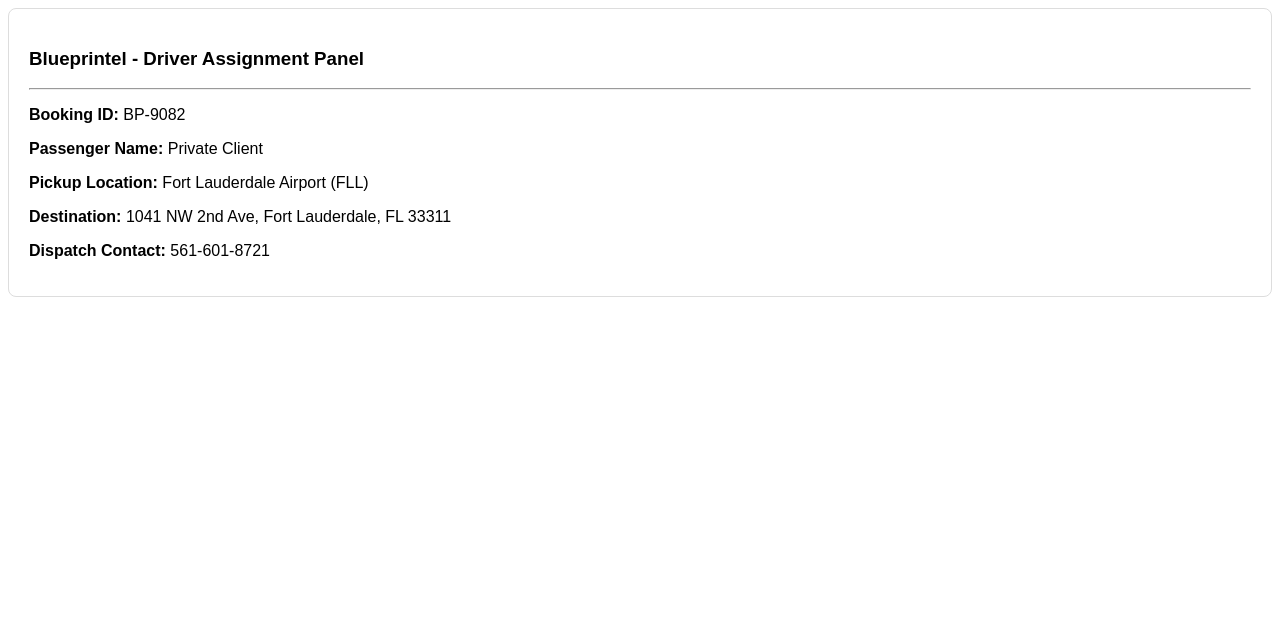
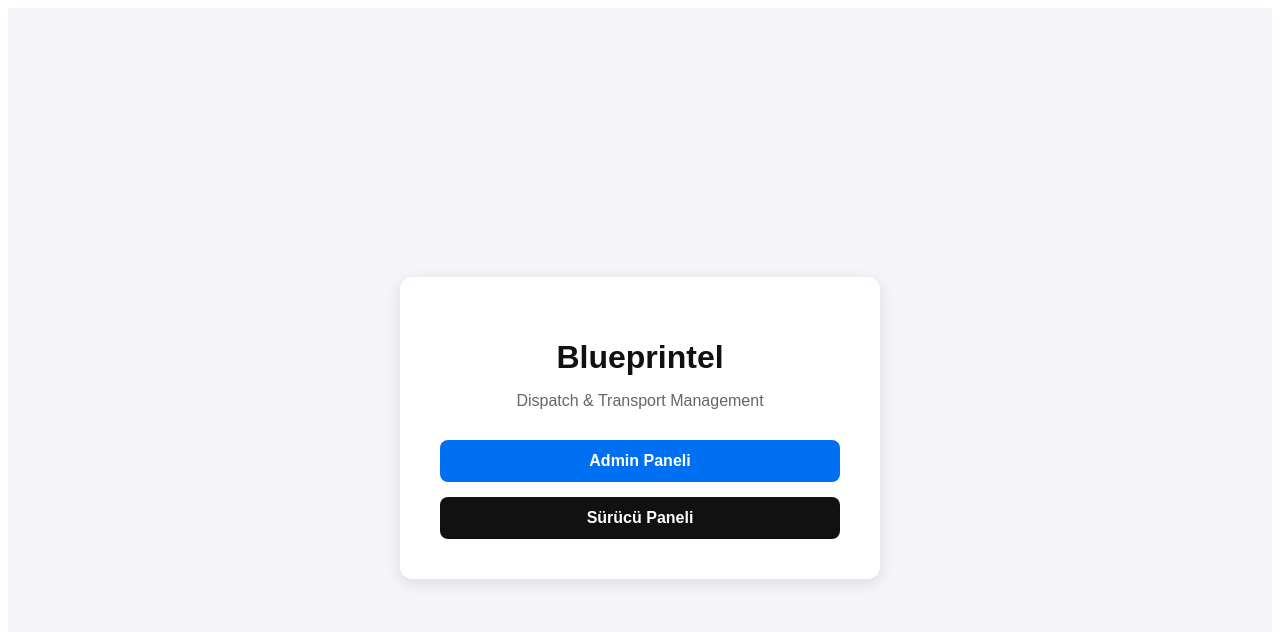
Before and after one commit to secgelbora-coder/limo-dispatch-system, a Next.js app in the folder frontend/: page / in a window 1280 px wide. Shown: the top 632 px of the page. Built offline with nearby package versions, Linux system fonts and the light colour scheme; no server answers.

Commit message:
Update index.js

```diff
--- a/frontend/pages/index.js
+++ b/frontend/pages/index.js
@@ -1,5 +1,116 @@
-import DispatchDashboard from '../DispatchDashboard';
+import React, { useState } from 'react';
+import { useRouter } from 'next/router';
 
 export default function Home() {
-  return <DispatchDashboard />;
+  const router = useRouter();
+  const [showPasswordInput, setShowPasswordInput] = useState(false);
+  const [password, setPassword] = useState('');
+  const [error, setError] = useState(false);
+
+  const handleAdminAccess = (e) => {
+    e.preventDefault();
+    if (password === '1234') {
+      setError(false);
+      router.push('/admin');
+    } else {
+      setError(true);
+    }
+  };
+
+  return (
+    <div style={{
+      display: 'flex',
+      flexDirection: 'column',
+      alignItems: 'center',
+      justifyContent: 'center',
+      minHeight: '100vh',
+      fontFamily: 'Arial, sans-serif',
+      backgroundColor: '#f4f4f9',
+      padding: '20px'
+    }}>
+      <div style={{
+        backgroundColor: '#ffffff',
+        padding: '40px',
+        borderRadius: '12px',
+        boxShadow: '0 4px 15px rgba(0,0,0,0.1)',
+        textAlign: 'center',
+        maxWidth: '400px',
+        width: '100%'
+      }}>
+        <h1 style={{ color: '#111', marginBottom: '10px' }}>Blueprintel</h1>
+        <p style={{ color: '#666', marginBottom: '30px' }}>Dispatch & Transport Management</p>
+
+        <div style={{ display: 'flex', flexDirection: 'column', gap: '15px' }}>
+          {!showPasswordInput ? (
+            <button
+              onClick={() => setShowPasswordInput(true)}
+              style={{
+                width: '100%',
+                padding: '12px',
+                backgroundColor: '#0070f3',
+                color: '#fff',
+                border: 'none',
+                borderRadius: '8px',
+                fontWeight: 'bold',
+                fontSize: '16px',
+                cursor: 'pointer'
+              }}
+            >
+              Admin Paneli
+            </button>
+          ) : (
+            <form onSubmit={handleAdminAccess} style={{ display: 'flex', flexDirection: 'column', gap: '10px' }}>
+              <input
+                type="password"
+                placeholder="Şifre giriniz"
+                value={password}
+                onChange={(e) => setPassword(e.target.value)}
+                style={{
+                  padding: '12px',
+                  borderRadius: '8px',
+                  border: error ? '2px solid #ef4444' : '1px solid #ccc',
+                  outline: 'none',
+                  fontSize: '16px',
+                  textAlign: 'center'
+                }}
+              />
+              {error && <small style={{ color: '#ef4444' }}>Hatalı şifre! Tekrar deneyin.</small>}
+              <button
+                type="submit"
+                style={{
+                  padding: '12px',
+                  backgroundColor: '#22c55e',
+                  color: '#fff',
+                  border: 'none',
+                  borderRadius: '8px',
+                  fontWeight: 'bold',
+                  fontSize: '16px',
+                  cursor: 'pointer'
+                }}
+              >
+                Giriş Yap
+              </button>
+            </form>
+          )}
+
+          <button
+            onClick={() => router.push('/driver')}
+            style={{
+              width: '100%',
+              padding: '12px',
+              backgroundColor: '#111111',
+              color: '#fff',
+              border: 'none',
+              borderRadius: '8px',
+              fontWeight: 'bold',
+              fontSize: '16px',
+              cursor: 'pointer'
+            }}
+          >
+            Sürücü Paneli
+          </button>
+        </div>
+      </div>
+    </div>
+  );
 }
```
